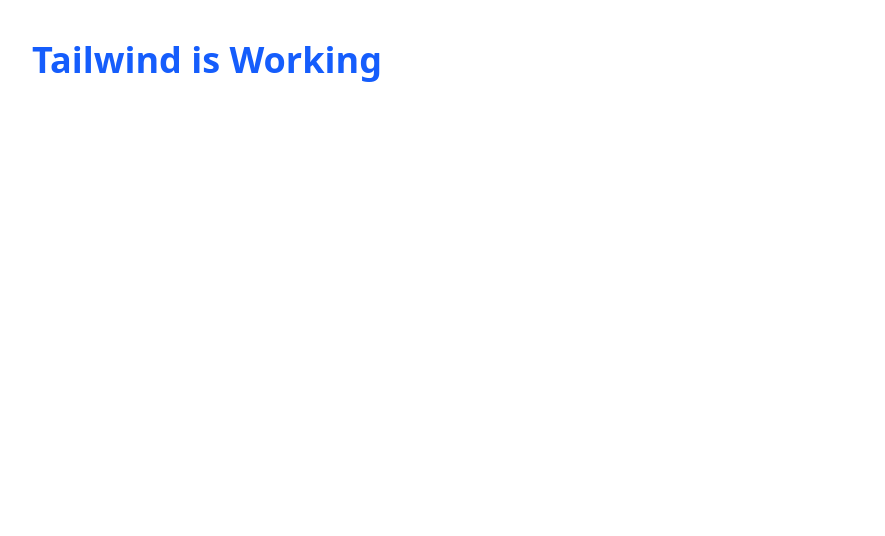
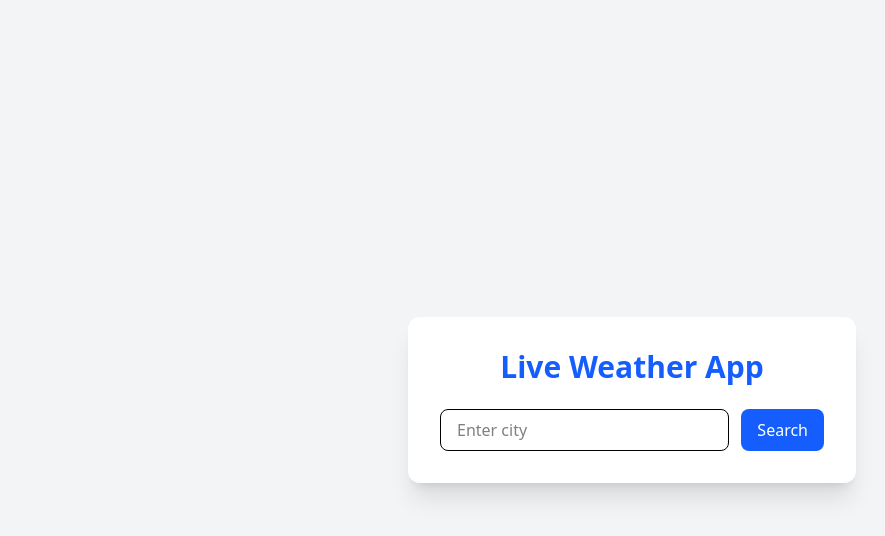
Before and after one commit to MukeshCheekatla/LiveWeather, a React app in the folder frontend/: page / in a window 1280 px wide. Shown: the top 536 px of the page, without its empty margins (8-893 px from the left). Built offline with nearby package versions, Linux system fonts and the light colour scheme; the HTML template or start-up script is replaced by a standard one.

Commit message:
Create Weather Search UI

```diff
--- a/frontend/src/App.jsx
+++ b/frontend/src/App.jsx
@@ -1,9 +1,29 @@
+import { useState } from "react";
+
 function App() {
+  const [city, setCity] = useState("");
+
   return (
-    <div className="p-10">
-      <h1 className="text-4xl font-bold text-blue-600">
-        Tailwind is Working
-      </h1>
+    <div className="min-h-screen bg-gray-100 flex items-center justify-center p-5">
+      <div className="bg-white shadow-xl rounded-xl p-8 max-w-md w-full">
+        <h1 className="text-3xl font-bold text-center mb-6 text-blue-600">
+          Live Weather App
+        </h1>
+
+        <div className="flex gap-3">
+          <input
+            type="text"
+            value={city}
+            onChange={(e) => setCity(e.target.value)}
+            placeholder="Enter city"
+            className="w-full px-4 py-2 border rounded-lg focus:outline-none"
+          />
+
+          <button className="px-4 py-2 bg-blue-600 text-white rounded-lg hover:bg-blue-700">
+            Search
+          </button>
+        </div>
+      </div>
     </div>
   );
 }
```
